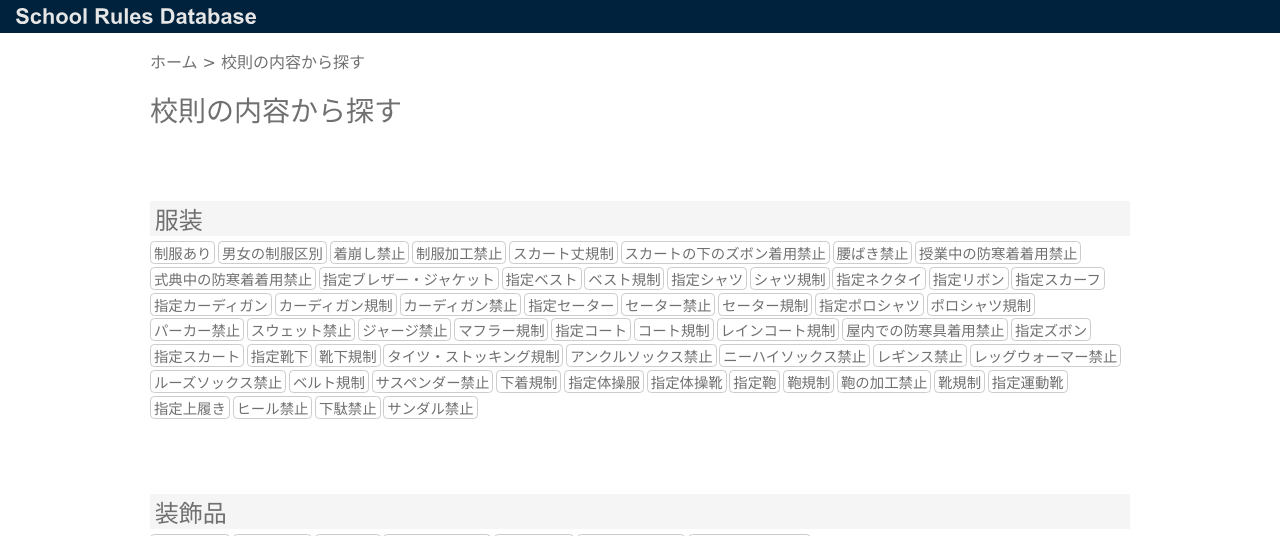
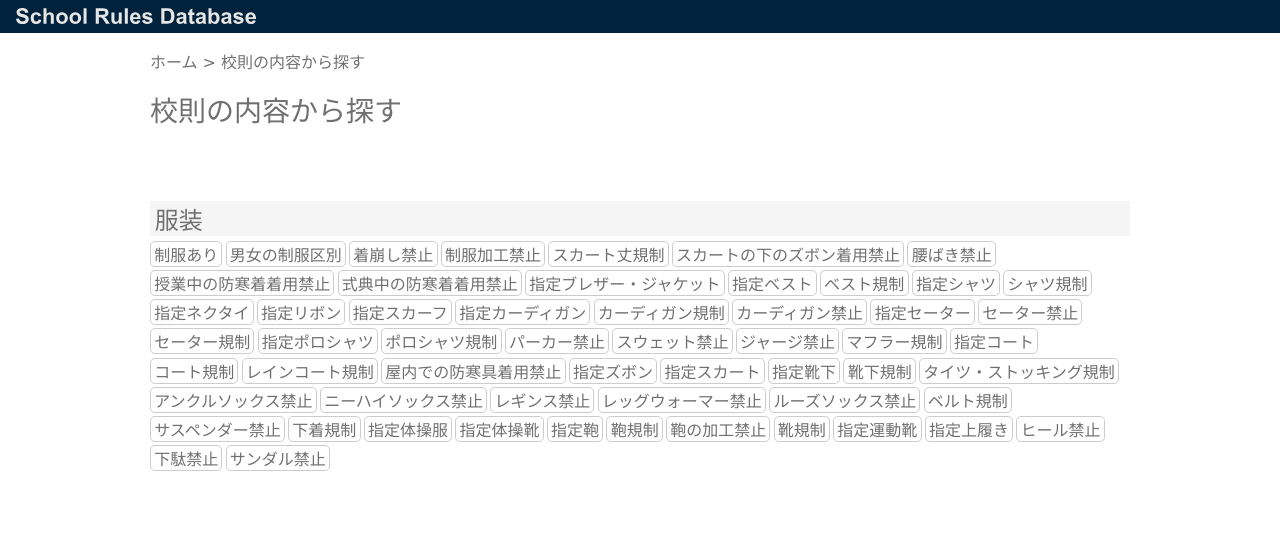
Before and after one commit to ryouym/SchoolRulesDB, a PHP site: page /tag_list.php in a window 1280 px wide. Shown: the top 536 px of the page. Run offline with PHP 8.4, Linux system fonts and the light colour scheme.

Commit message:
school_list_rule_keywordsのフォントサイズを拡大

```diff
--- a/jp/main.css
+++ b/jp/main.css
@@ -238,7 +238,7 @@ input[type=text]:focus {
   }
 
   .school_list_rule_keywords {
-    font-size: 0.9em;
+    font-size: 1em;
     border: 1px solid #ccc;
     border-radius: 0.3em;
     margin: 0 0.2em 0.2em 0;
```
